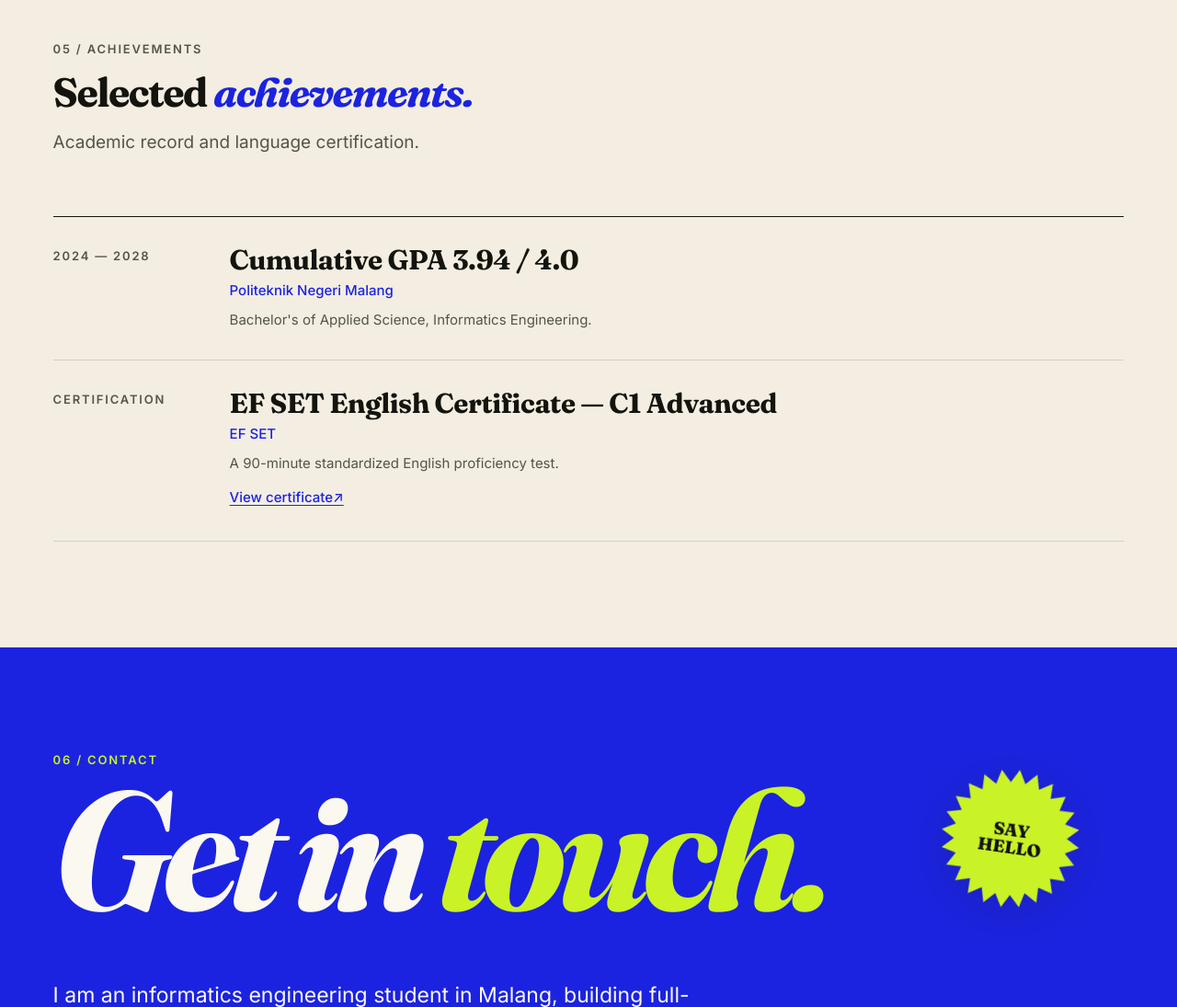
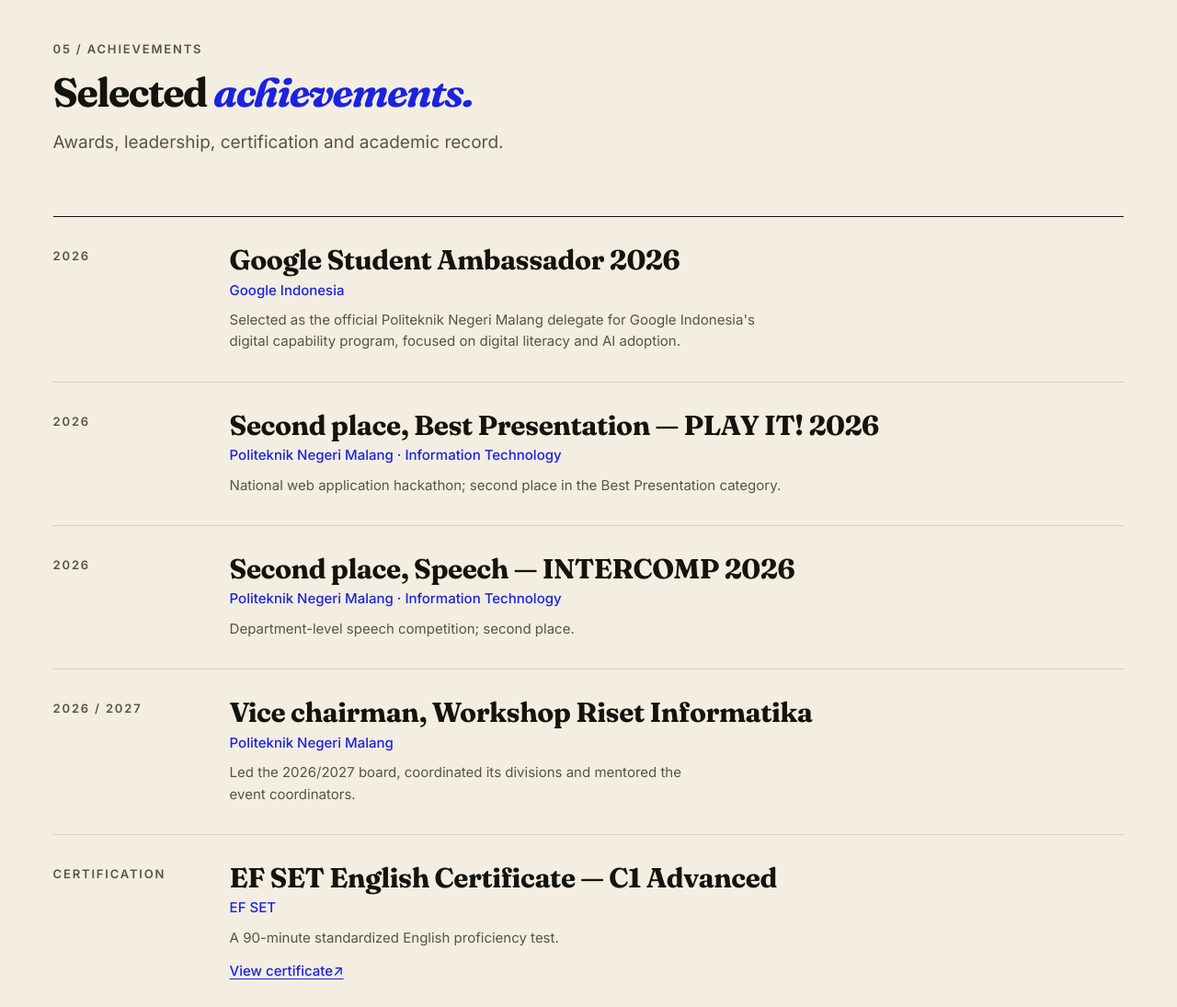
Before and after one commit to kmilaz/kamilagi.dev, an Astro site: page / in a window 1280 px wide. Shown: the part 7400-8495 px from the top of the page at 92% size. Built offline with nearby package versions, Linux system fonts and the light colour scheme; Astro itself is replaced by a stand-in of ours.

Commit message:
feat: add competition and leadership achievements
Add the Google Student Ambassador selection, PLAY IT! Best
Presentation award, INTERCOMP speech award and WRI vice-chair role
from the achievement document, and broaden the section intro.

Amp-Thread-ID: https://ampcode.com/threads/T-01a1bc84-6918-73fe-a297-1da66188deda

```diff
--- a/src/data/site.ts
+++ b/src/data/site.ts
@@ -140,10 +140,31 @@ export const site = {
   ],
   achievements: [
     {
-      period: "2024 — 2028",
-      title: "Cumulative GPA 3.94 / 4.0",
+      period: "2026",
+      title: "Google Student Ambassador 2026",
+      org: "Google Indonesia",
+      note: "Selected as the official Politeknik Negeri Malang delegate for Google Indonesia's digital capability program, focused on digital literacy and AI adoption.",
+      href: null,
+    },
+    {
+      period: "2026",
+      title: "Second place, Best Presentation — PLAY IT! 2026",
+      org: "Politeknik Negeri Malang · Information Technology",
+      note: "National web application hackathon; second place in the Best Presentation category.",
+      href: null,
+    },
+    {
+      period: "2026",
+      title: "Second place, Speech — INTERCOMP 2026",
+      org: "Politeknik Negeri Malang · Information Technology",
+      note: "Department-level speech competition; second place.",
+      href: null,
+    },
+    {
+      period: "2026 / 2027",
+      title: "Vice chairman, Workshop Riset Informatika",
       org: "Politeknik Negeri Malang",
-      note: "Bachelor's of Applied Science, Informatics Engineering.",
+      note: "Led the 2026/2027 board, coordinated its divisions and mentored the event coordinators.",
       href: null,
     },
     {
@@ -153,6 +174,13 @@ export const site = {
       note: "A 90-minute standardized English proficiency test.",
       href: "https://cert.efset.org/va72na",
     },
+    {
+      period: "2024 — 2028",
+      title: "Cumulative GPA 3.94 / 4.0",
+      org: "Politeknik Negeri Malang",
+      note: "Bachelor's of Applied Science, Informatics Engineering.",
+      href: null,
+    },
   ],
   contact: {
     heading: "Get in touch.",
--- a/src/pages/index.astro
+++ b/src/pages/index.astro
@@ -247,7 +247,7 @@ const projectCount = countLabels[projects.length] ?? String(projects.length);
       <header class="achievements__head">
         <p class="eyebrow">05 / Achievements</p>
         <h2 class="achievements__title">Selected <em>achievements.</em></h2>
-        <p class="achievements__intro">Academic record and language certification.</p>
+        <p class="achievements__intro">Awards, leadership, certification and academic record.</p>
       </header>
 
       <ul class="achievement-list">
```
